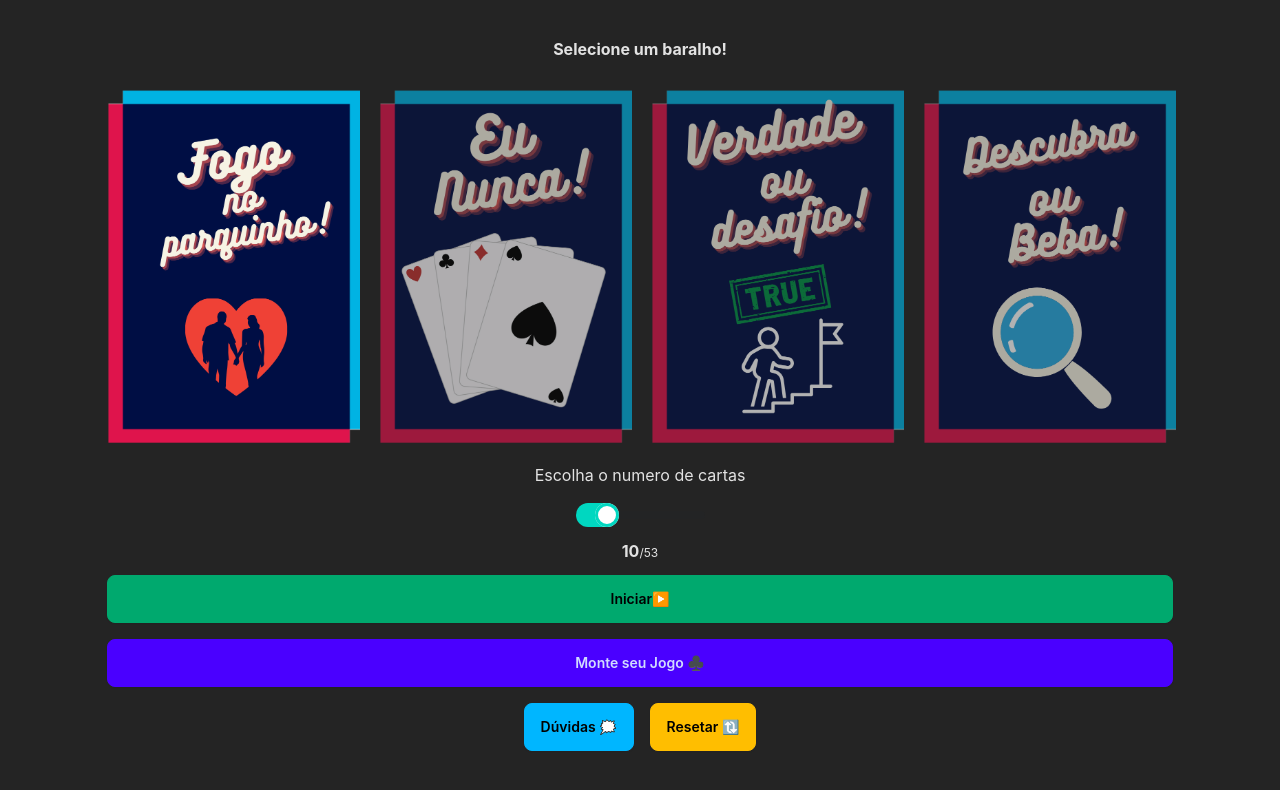
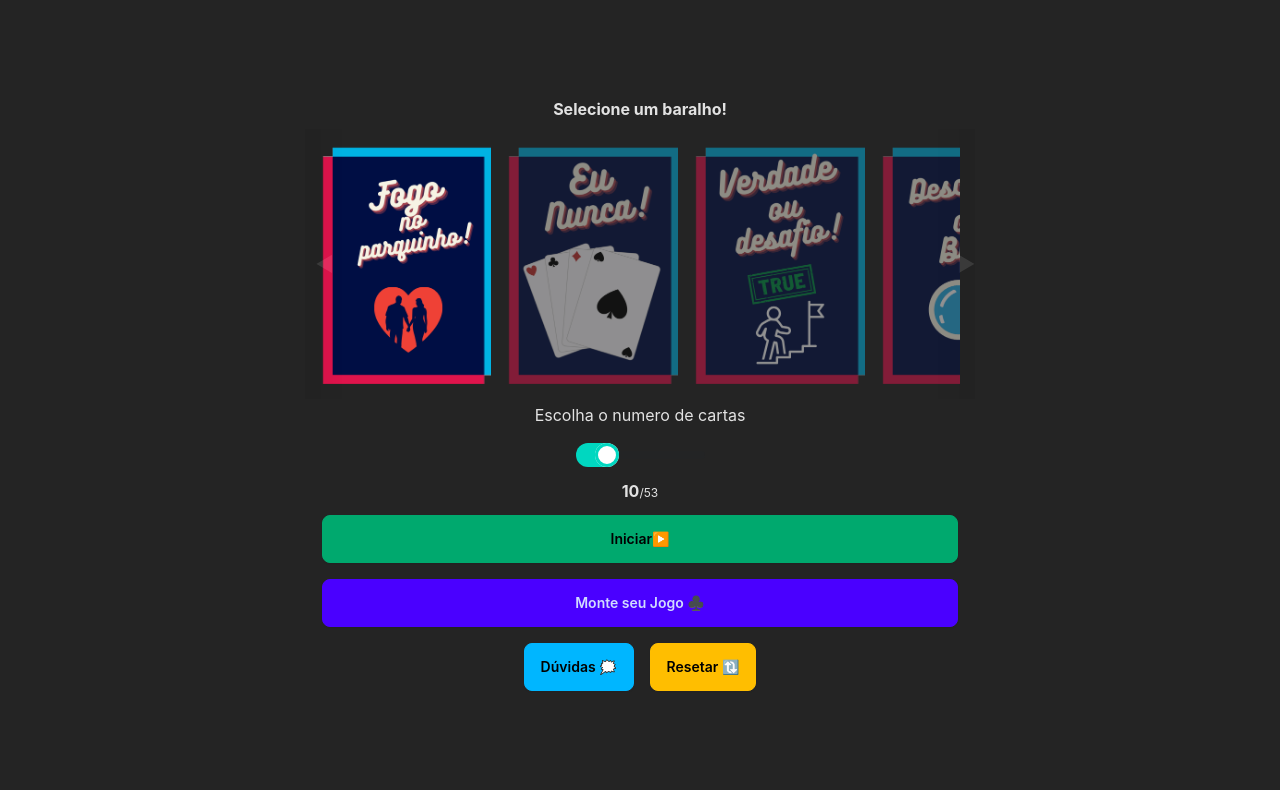
Before and after one commit to Pomodoro5m/drinking_games, a React (Vite) app: page / in a window 1280 px wide. Shown: the top 790 px of the page. Built offline with nearby package versions, Linux system fonts and the light colour scheme.

Commit message:
feature: create carousel

```diff
--- a/index.html
+++ b/index.html
@@ -3,7 +3,7 @@
 
 <head>
   <meta charset="UTF-8" />
-  <link rel="icon" type="image/svg+xml" href="/vite.svg" />
+  <link rel="icon" type="image/svg+xml" href="./src/assets//decks/couple/1.png" />
   <meta name="viewport" content="width=device-width, initial-scale=1.0" />
   <title>Card Drinking Games</title>
 </head>
--- a/src/App.jsx
+++ b/src/App.jsx
@@ -29,6 +29,7 @@ function App() {
   const [step, setStep] = useState("config");
   const [players, setPlayers] = useState(["Roxo", "Amarelo"]);
   const [playersArrayOrder, setPlayersArrayOrder] = useState([]);
+  const [currentItem, setCurrentItem] = useState(0);
 
   useEffect(() => {
     let playersArray = new Array(currentDeck.length).fill("");
@@ -122,7 +123,57 @@ function App() {
     return (
       <div className="flex flex-col align-middle items-center">
         <span className="font-bold my-2">Selecione um baralho!</span>
-        <div className="flex flex-row w-screen overflow-x-auto place-items-center place-content-center">
+        <div className="container">
+          <button
+            onClick={(e) => {
+              const items = document.querySelectorAll(".item");
+              let maxItems = document.querySelectorAll(".item")?.length;
+
+              setCurrentItem(currentItem - 1);
+
+              if (currentItem >= maxItems) {
+                setCurrentItem(0);
+              }
+
+              if (currentItem < 0) {
+                setCurrentItem(maxItems - 1);
+              }
+
+              items.forEach((item) => item.classList.remove("current-item"));
+
+              items[currentItem].scrollIntoView({
+                behavior: "smooth",
+                inline: "center"
+              });
+
+              items[currentItem].classList.add("current-item");
+            }} className="arrow-left control" aria-label="Previous image">◀</button>
+          <button
+            onClick={(e) => {
+              const items = document.querySelectorAll(".item");
+              let maxItems = document.querySelectorAll(".item")?.length;
+
+              setCurrentItem(currentItem + 1);
+
+              if (currentItem >= maxItems) {
+                setCurrentItem(0);
+              }
+
+              if (currentItem < 0) {
+                setCurrentItem(maxItems - 1);
+              }
+
+              items.forEach((item) => item.classList.remove("current-item"));
+
+              items[currentItem].scrollIntoView({
+                behavior: "smooth",
+                inline: "center"
+              });
+
+              items[currentItem].classList.add("current-item");
+            }} className="arrow-right control" aria-label="Next Image">▶</button>
+          <div className="gallery-wrapper">
+            <div className="gallery">
               <img
                 onClick={() => {
                   setCurrentDeck(coupleDeck);
@@ -130,8 +181,7 @@ function App() {
                     setNumberOfCardsToPlay(coupleDeck.length);
                 }}
                 src={coupleDeck[0]}
-            className={`${currentDeck === coupleDeck ? "w-1/3" : "w-1/4 opacity-65"
-              } cursor-pointer mx-2 md:w-1/5 my-4`}
+                className={`item ${currentDeck === coupleDeck ? "current-item" : ""}`}
               />
               <img
                 onClick={() => {
@@ -140,8 +190,7 @@ function App() {
                     setNumberOfCardsToPlay(iveNeverDeck.length);
                 }}
                 src={iveNeverDeck[0]}
-            className={`${currentDeck === iveNeverDeck ? "w-1/3" : "w-1/4 opacity-65"
-              } cursor-pointer mx-2 md:w-1/5 my-4`}
+                className={`item ${currentDeck === iveNeverDeck ? "current-item" : ""}`}
               />
               <img
                 onClick={() => {
@@ -150,8 +199,7 @@ function App() {
                     setNumberOfCardsToPlay(truthOrChallengeDeck.length);
                 }}
                 src={truthOrChallengeDeck[0]}
-            className={`${currentDeck === truthOrChallengeDeck ? "w-1/3" : "w-1/4 opacity-65"
-              } cursor-pointer mx-2 md:w-1/5 my-4`}
+                className={`item ${currentDeck === truthOrChallengeDeck ? "current-item" : ""}`}
               />
               <img
                 onClick={() => {
@@ -160,9 +208,10 @@ function App() {
                     setNumberOfCardsToPlay(findOutDeck.length);
                 }}
                 src={findOutDeck[0]}
-            className={`${currentDeck === findOutDeck ? "w-1/3" : "w-1/4 opacity-65"
-              } cursor-pointer mx-2 md:w-1/5 my-4`}
+                className={`item ${currentDeck === findOutDeck ? "current-item" : ""}`}
               />
+            </div>
+          </div>
         </div>
         <p className="mt-1 mb-4">Escolha o numero de cartas</p>
         <div className="flex flex-row mb-3">
@@ -458,9 +507,6 @@ function App() {
     );
   };
 
-  useEffect(() => {
-    console.log(players);
-  }, [players]);
   return (
     <div className="overflow-hidden h-screen w-full flex flex-row flex-wrap justify-center align-middle items-center">
       {step === steps.CONFIG && deckConfigComponent()}
--- a/src/index.css
+++ b/src/index.css
@@ -197,3 +197,95 @@ a:hover {
 [data-side="6"] .dot:nth-of-type(6) {
   grid-area: nine;
 }
+
+.container {
+  position: relative;
+  padding: 15px;
+  max-width: 88%;
+  margin: 0 auto;
+}
+
+.gallery-wrapper {
+  overflow-x: auto;
+}
+
+.arrow-left,
+.arrow-right {
+  position: absolute;
+  top: 0;
+  left: 0;
+  right: auto;
+  bottom: 0;
+  font-size: 20px;
+  line-height: 250px;
+  width: 40px;
+  color: #fff;
+  transition: all 600ms ease-in-out;
+  background: linear-gradient(to left, transparent 0%, black 200%);
+  opacity: 0.1;
+  cursor: pointer;
+  border: none;
+}
+
+.arrow-left:hover,
+.arrow-right:hover {
+  opacity: 1;
+}
+
+.arrow-right {
+  right: 0;
+  left: auto;
+  text-align: right;
+  background: linear-gradient(to right, transparent 0%, black 200%);
+}
+
+.gallery {
+  display: flex;
+  flex-flow: row nowrap;
+  gap: 15px;
+}
+
+.item {
+  height: 30vh;
+  flex-shrink: 0;
+  transition: all 300ms ease-in-out;
+  opacity: 0.5;
+}
+
+.current-item {
+  opacity: 1;
+}
+
+/* This is from w3schools */
+/*
+https://www.w3schools.com/howto/howto_css_hide_scrollbars.asp */
+/* Hide scrollbar for Chrome, Safari and Opera */
+.gallery-wrapper::-webkit-scrollbar {
+  display: none;
+}
+
+/* Hide scrollbar for IE, Edge and Firefox */
+.gallery-wrapper {
+  -ms-overflow-style: none; /* IE and Edge */
+  scrollbar-width: none; /* Firefox */
+}
+
+.cyan {
+  background: cyan;
+}
+
+.deeppink {
+  background: deeppink;
+}
+
+.turquoise {
+  background: turquoise;
+}
+
+.darkblue {
+  background: darkblue;
+}
+
+.purple {
+  background: purple;
+}
```
Lines whose indentation alone changed are shown as unchanged.
